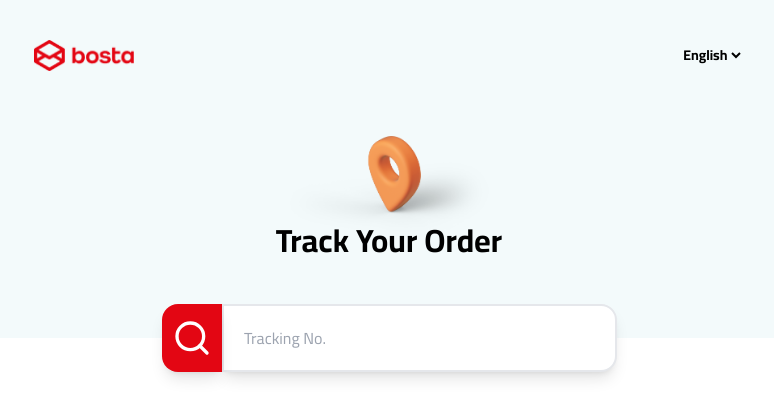
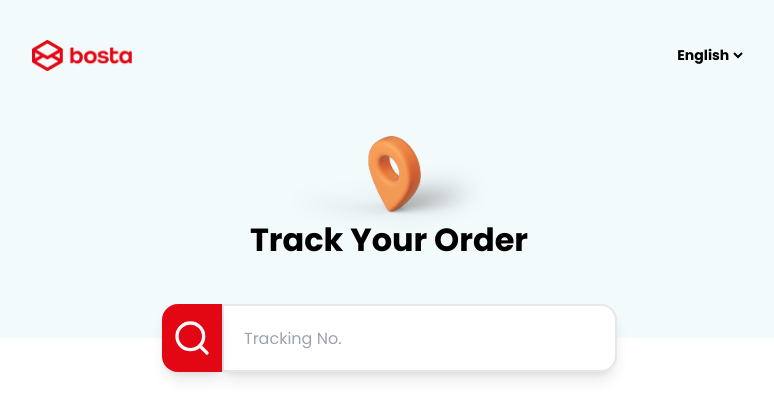
Before and after one commit to AbduHany/bosta_frontend_assessment, a Next.js app: page /en in a window 1280 px wide. Shown: the top 418 px of the page, without its empty margins (251-1025 px from the left). Built offline with nearby package versions, Linux system fonts and the light colour scheme.

Commit message:
Add english font, make searchbar & buttons non-static

```diff
--- a/app/[lang]/layout.tsx
+++ b/app/[lang]/layout.tsx
@@ -1,5 +1,5 @@
 import "../globals.css";
-import { cairo } from "../fonts";
+import { cairo, poppins } from "../fonts";
 
 export default async function RootLayout({
   children,
@@ -11,7 +11,13 @@ export default async function RootLayout({
   const { lang } = await params;
   return (
     <html lang={lang}>
-      <body className={`${cairo.className} antialiased`}>{children}</body>
+      <body
+        className={`${
+          lang === "en" ? poppins.className : cairo.className
+        } antialiased`}
+      >
+        {children}
+      </body>
     </html>
   );
 }
--- a/app/[lang]/page.tsx
+++ b/app/[lang]/page.tsx
@@ -37,7 +37,12 @@ export default function Home({
         trackingID={trackingID}
         setTrackingID={setTrackingID}
       />
-      <HeroSection messages={t} />
+      <HeroSection
+        lang={lang}
+        messages={t}
+        trackingID={trackingID}
+        setTrackingID={setTrackingID}
+      />
     </>
   );
 }
--- a/app/components/HeroSection.tsx
+++ b/app/components/HeroSection.tsx
@@ -4,7 +4,17 @@ import React from "react";
 import MapPin from "@/public/MapPin.png";
 import SearchBar from "./SearchBar";
 
-const HeroSection = ({ messages }: { messages: DictionaryType }) => {
+const HeroSection = ({
+  lang,
+  messages,
+  trackingID,
+  setTrackingID,
+}: {
+  lang: string;
+  messages: DictionaryType;
+  trackingID: string;
+  setTrackingID: React.Dispatch<React.SetStateAction<string>>;
+}) => {
   return (
     <div className="w-full">
       <Image
@@ -19,7 +29,12 @@ const HeroSection = ({ messages }: { messages: DictionaryType }) => {
         <p className="mt-2 sm:hidden px-2">{messages.hero.description}</p>
       </div>
       <div className="hidden sm:block absolute right-[calc(50%-228px)] top-[304px]">
-        <SearchBar />
+        <SearchBar
+          lang={lang}
+          trackingID={trackingID}
+          setTrackingID={setTrackingID}
+          messages={messages}
+        />
       </div>
     </div>
   );
--- a/app/components/Navbar.tsx
+++ b/app/components/Navbar.tsx
@@ -38,14 +38,22 @@ const Navbar = ({
           </button>
           {showModal && (
             <div
-              className="sm:hidden fixed  inset-14 flex items-start z-10 justify-center"
+              className="sm:hidden fixed inset-[100px] flex items-start z-10 justify-center"
               onClick={() => setShowModal(false)}
             >
               <div
-                className="bg-white p-4 rounded border-2"
+                className="bg-white p-[32px] rounded border-2"
                 onClick={(e) => e.stopPropagation()}
               >
-                <SearchBar />
+                <p className="mb-2" dir={`${lang === "en" ? "ltr" : "rtl"}`}>
+                  {messages.searchbar.modalMessage}
+                </p>
+                <SearchBar
+                  messages={messages}
+                  lang={lang}
+                  trackingID={trackingID}
+                  setTrackingID={setTrackingID}
+                />
               </div>
             </div>
           )}
--- a/app/components/SearchBar.tsx
+++ b/app/components/SearchBar.tsx
@@ -1,17 +1,42 @@
+import { DictionaryType } from "@/types/dictionaryType";
 import { Search } from "lucide-react";
 import React from "react";
 
-const SearchBar = () => {
+const SearchBar = ({
+  messages,
+  lang,
+  trackingID,
+  setTrackingID,
+}: {
+  messages: DictionaryType;
+  lang: string;
+  trackingID: string;
+  setTrackingID: React.Dispatch<React.SetStateAction<string>>;
+}) => {
+  async function handleSearch(trackingID: string) {
+    console.log(trackingID);
+    setTrackingID("");
+  }
   return (
-    <div className="flex ">
-      <button>
-        <div className="bg-[#E30613] w-[44px] h-[48px] sm:w-[60px] sm:h-[68px] shadow-lg relative rounded-l-2xl">
+    <div className={`flex ${lang === "en" ? "" : "flex-row-reverse"}`}>
+      <button onClick={() => handleSearch(trackingID)}>
+        <div
+          className={`bg-[#E30613] w-[44px] h-[48px] sm:w-[60px] sm:h-[68px] shadow-lg relative ${
+            lang === "en" ? "rounded-l-2xl" : "rounded-r-2xl"
+          }`}
+        >
           <Search className="text-white size-5 sm:size-10 absolute top-1/2 left-1/2 -translate-x-1/2 -translate-y-1/2" />
         </div>
       </button>
       <input
-        placeholder="Tracking No."
-        className="border-2 px-8 h-[50px] sm:p-[20px] sm:w-[395px] sm:h-[68px] sm:shadow-lg rounded-r-xl sm:rounded-r-2xl"
+        placeholder={messages.searchbar.placeholder}
+        className={`border-2 pl-2 h-[50px] sm:p-[20px] sm:w-[395px] sm:h-[68px] sm:shadow-lg ${
+          lang === "en"
+            ? "rounded-r-xl sm:rounded-r-2xl"
+            : "rounded-l-xl sm:rounded-l-2xl"
+        }`}
+        onChange={(e) => setTrackingID(e.target.value)}
+        value={trackingID}
       />
     </div>
   );
--- a/app/fonts.ts
+++ b/app/fonts.ts
@@ -1,7 +1,15 @@
-import { Cairo } from "next/font/google";
+import { Cairo, Poppins } from "next/font/google";
 
 // Exporting Google's Cairo font
-export const cairo = Cairo({
+const cairo = Cairo({
     variable: "--font-cairo",
     subsets: ["latin"],
 });
+
+const poppins = Poppins({
+    variable: "--font-poppins",
+    subsets: ["latin"],
+    weight: ["100", "200", "300", "400", "500", "600", "700", "800", "900"],
+});
+
+export { cairo, poppins };
--- a/dictionaries/ar.json
+++ b/dictionaries/ar.json
@@ -8,6 +8,7 @@
     "description": "تتبع طلبك"
   },
   "searchbar": {
-    "placeholder": "أدخل معرف التتبع"
+    "placeholder": "معرف التتبع",
+    "modalMessage": "يرجى إدخال رقم تتبع صحيح."
   }
 }
--- a/dictionaries/en.json
+++ b/dictionaries/en.json
@@ -8,6 +8,7 @@
     "description": "Track Your Order"
   },
   "searchbar": {
-    "placeholder": "Enter Tracking ID"
+    "placeholder": "Tracking No.",
+    "modalMessage": "Please enter tracking number."
   }
 }
--- a/types/dictionaryType.ts
+++ b/types/dictionaryType.ts
@@ -9,5 +9,6 @@ export type DictionaryType = {
     };
     searchbar: {
         placeholder: string;
+        modalMessage: string;
     };
 };
```
